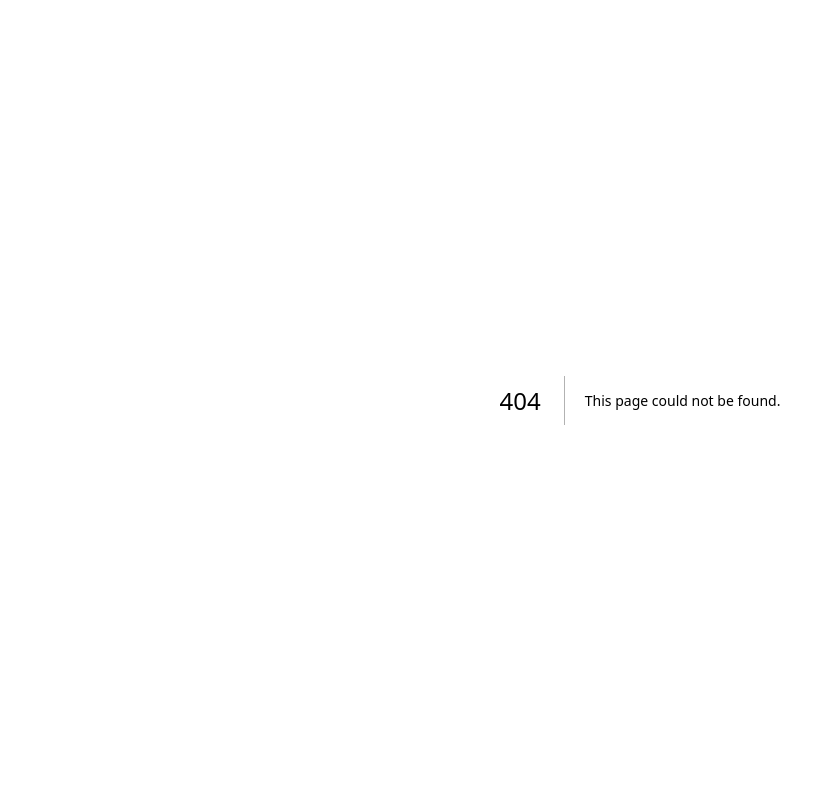
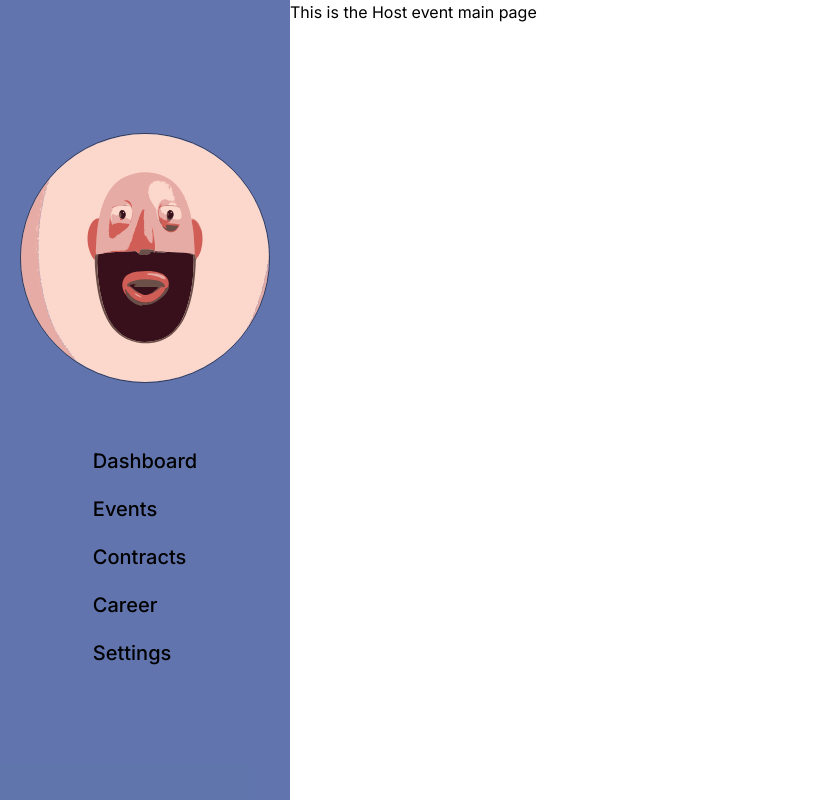
Before and after one commit to mmesomasaint/jointt, a Next.js app: page /dashboard/events/host in a window 1280 px wide. Before the commit this address had no page. Shown: the whole page, without its empty margins (0-823 px from the left). Built offline with nearby package versions, Linux system fonts and the light colour scheme; no server answers.

Commit message:
Fix: Create the main route for host event

```diff
--- /dev/null
+++ b/app/dashboard/events/host/page.tsx
@@ -0,0 +1,5 @@
+export default function Host() {
+  return (
+    <div>This is the Host event main page</div>
+  )
+}
```
